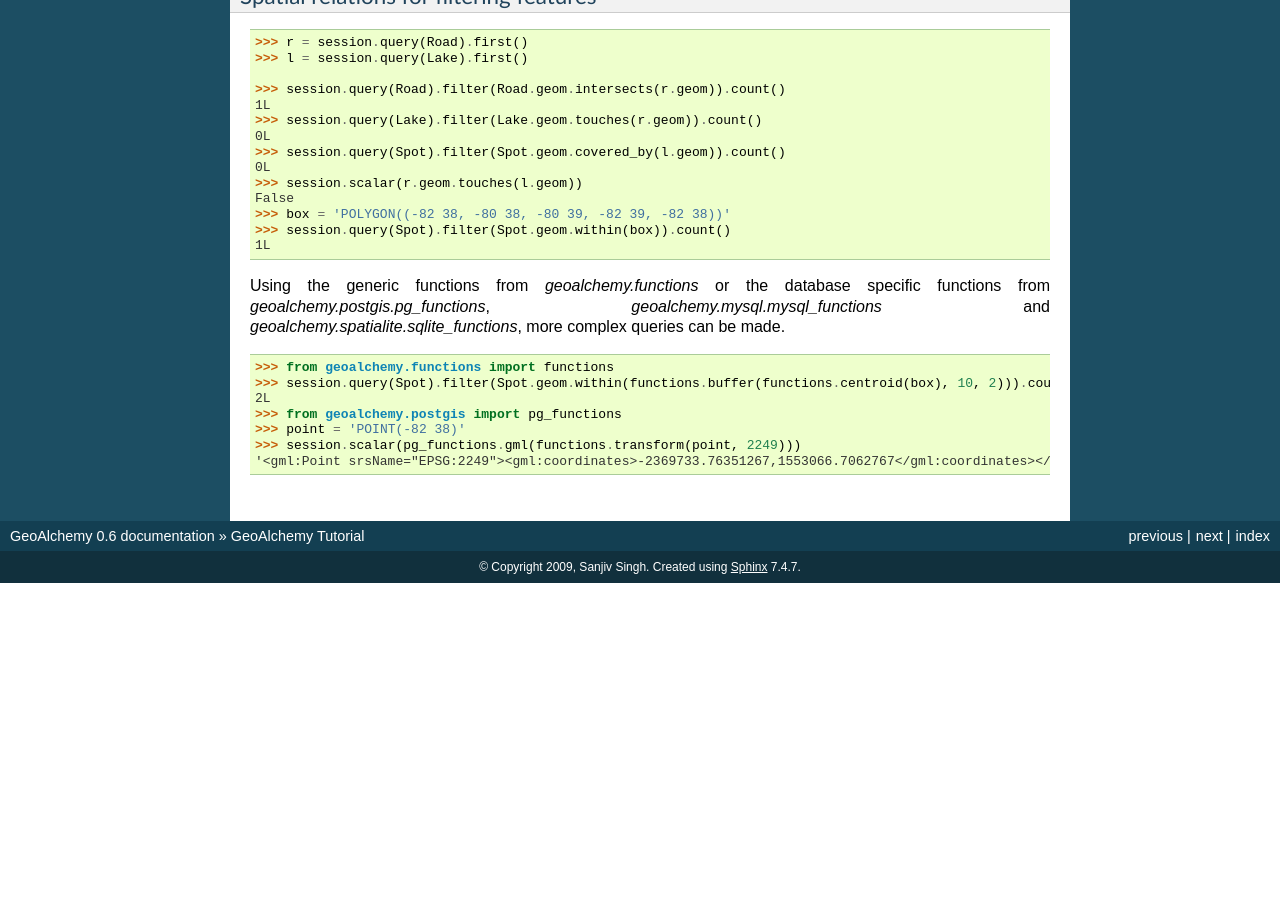
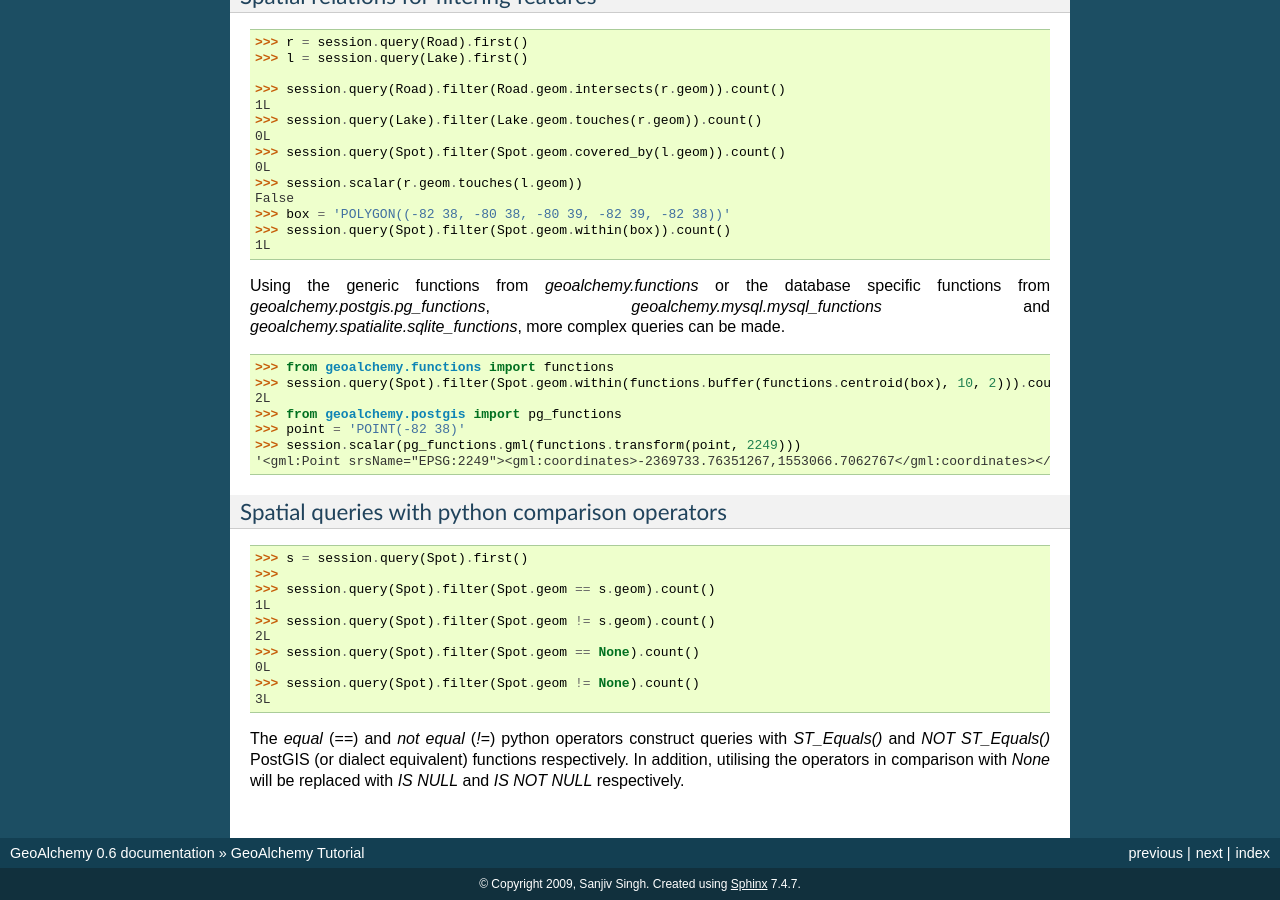
Before and after one commit to geoalchemy/geoalchemy, a Sphinx documentation site: the page built from doc/tutorial.rst, in a window 1280 px wide and 900 px high, scrolled down 4606 px. Built offline with Sphinx 7.4.7, drawn with Linux system fonts in a browser that asks for light colours; before the commit the page ends 5189 px from its top, so only the background shows below that; some of the changed text lies outside the part shown.

Commit message:
Documented equals and not equals spatial comparisons in general usage and NULL/None usage

```diff
--- a/doc/tutorial.rst
+++ b/doc/tutorial.rst
@@ -338,3 +338,21 @@ more complex queries can be made.
 	>>> point = 'POINT(-82 38)'
 	>>> session.scalar(pg_functions.gml(functions.transform(point, 2249)))
 	'<gml:Point srsName="EPSG:2249"><gml:coordinates>-2369733.76351267,1553066.7062767</gml:coordinates></gml:Point>'
+
+Spatial queries with python comparison operators
+~~~~~~~~~~~~~~~~~~~~~~~~~~~~~~~~~~~~~~~~~~~~~~~~
+
+.. code-block:: python
+
+    >>> s = session.query(Spot).first()
+    >>>
+    >>> session.query(Spot).filter(Spot.geom == s.geom).count()
+    1L
+    >>> session.query(Spot).filter(Spot.geom != s.geom).count()
+    2L
+    >>> session.query(Spot).filter(Spot.geom == None).count()
+    0L
+    >>> session.query(Spot).filter(Spot.geom != None).count()
+    3L
+
+The *equal* (*==*) and *not equal* (*!=*) python operators construct queries with *ST_Equals()* and *NOT ST_Equals()* PostGIS (or dialect equivalent) functions respectively. In addition, utilising the operators in comparison with *None* will be replaced with *IS NULL* and *IS NOT NULL* respectively.
```
